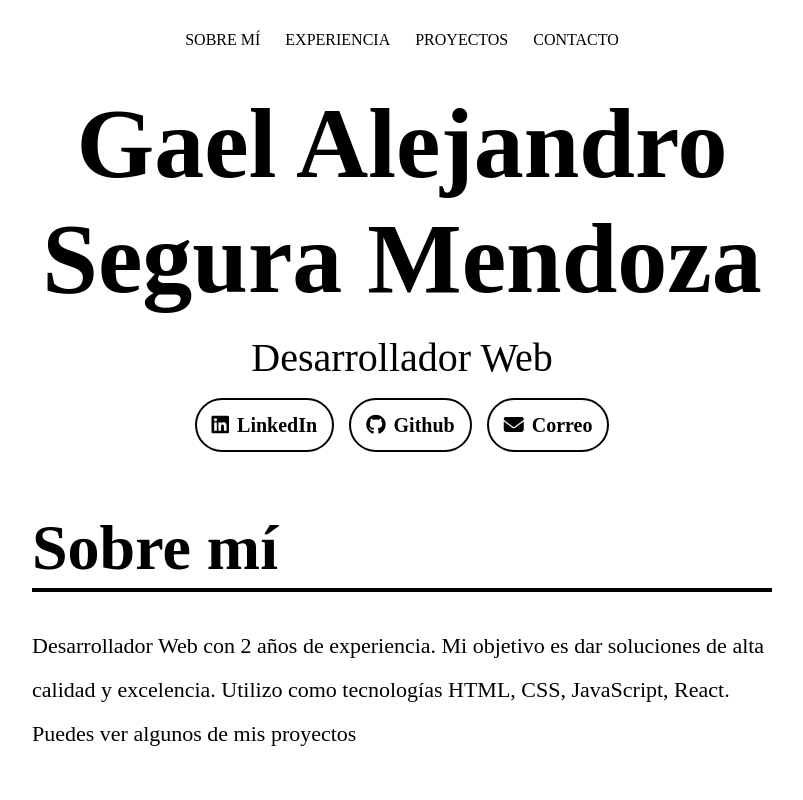
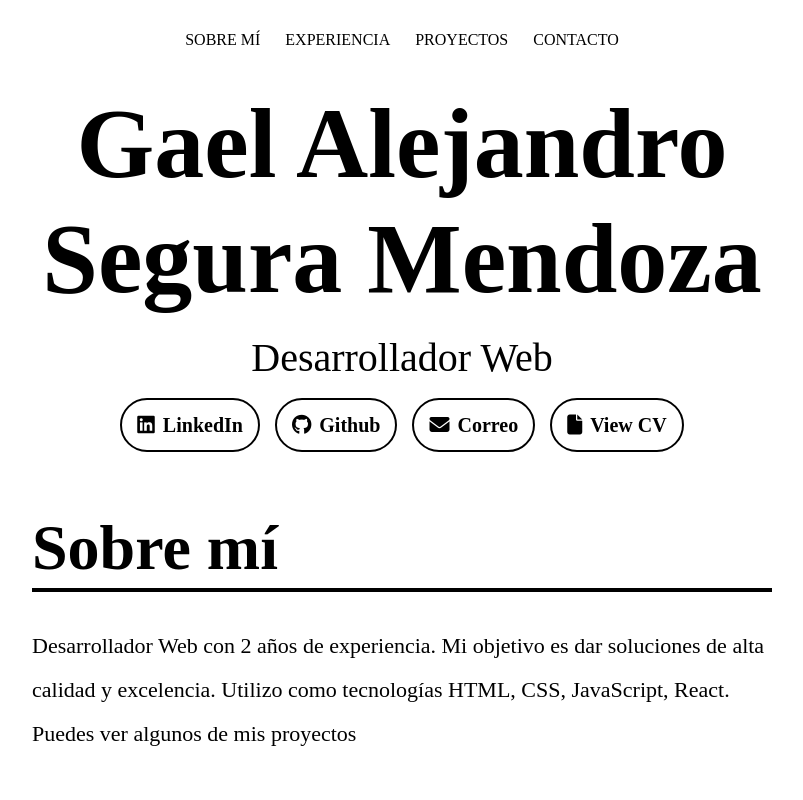
Before and after one commit to GaelSM/Portfolio, a React (Vite) app: page / in a window 1280 px wide. Shown: the top 800 px of the page, without its empty margins (238-1041 px from the left). Built offline with nearby package versions, Linux system fonts and the light colour scheme.

Commit message:
Adding view cv link

```diff
--- a/src/components/Presentation.jsx
+++ b/src/components/Presentation.jsx
@@ -11,6 +11,7 @@ export default function Presentation() {
         <Social src="https://www.linkedin.com/in/gaelsm/" icon="fa-brands fa-linkedin" text="LinkedIn" />
         <Social src="https://github.com/GaelSM" icon="fa-brands fa-github" text="Github" />
         <Social src="mailto:gaelsegura.mendoza@gmail.com" icon="fa-solid fa-envelope" text="Correo" />
+        <Social src="../documents/CV - Segura Mendoza Gael Alejandro" icon="fa-solid fa-file" text="View CV"/>
       </address>
     </section>
   )
```
